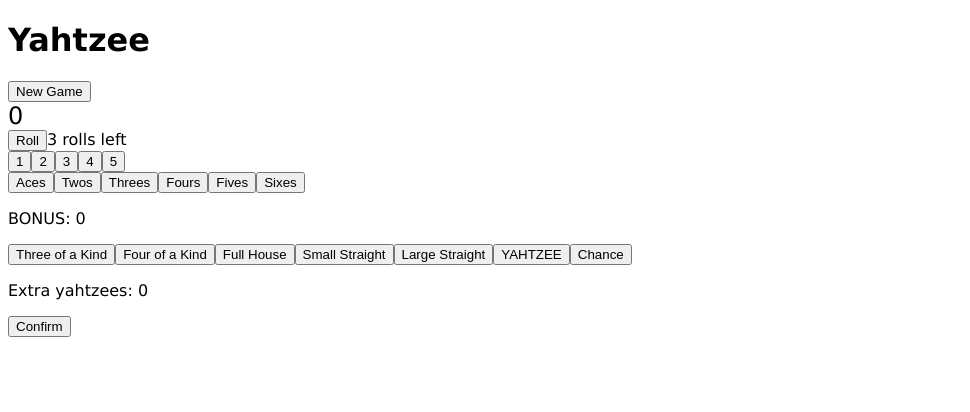
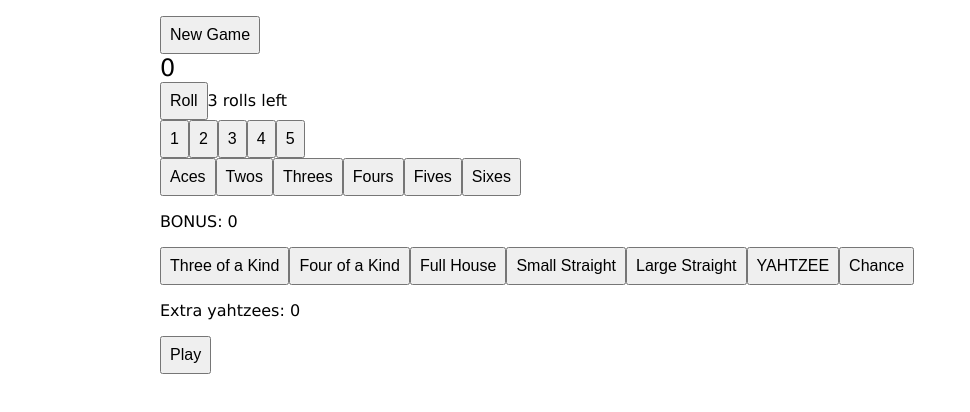
Before and after one commit to bbanting/react-trial, a React (Create React App) app: page / in a window 1280 px wide. Shown: the top 412 px of the page, without its empty margins (0-970 px from the left). Built offline with nearby package versions, Linux system fonts and the light colour scheme.

Commit message:
Made NewGameButton; made it so the timer resets; did some trivial styling

```diff
--- a/src/App.js
+++ b/src/App.js
@@ -1,4 +1,4 @@
-import React, { useState, useEffect } from 'react';
+import React, { useState, useEffect, useRef } from 'react';
 import {STATE, HANDS, range, getDiceValues, getCounts, getScoreCookie, setScoreCookie} from "./util";
 import DiceSection from './DiceSection';
 import ScoringSection from "./ScoringSection";
@@ -15,15 +15,17 @@
   // time stores the start time of the game and, at game finish, the total elapsed time
   const [time, setTime] = useState(Date.now());
 
+  const prevGameStateRef = useRef(null);
+
   // This checks if the game is finished after scoring or moves
   // the game state on to the next turn so long as the state is
   // not BEGIN (otherwise it may be triggered before the game starts).
   useEffect(() => {
     if (scores.every(s => s !== null)) {
-      setGameState(STATE.FINISH);
+      changeGameState(STATE.FINISH);
       setTime(t => Math.round((Date.now() - t) / 1000));
     } else if (gameState !== STATE.BEGIN) {
-      setGameState(STATE.PREROLL);
+      changeGameState(STATE.PREROLL);
       setRolls(3);
     }
   }, [scores]);
@@ -39,6 +41,17 @@
     if (scores[11] !== 0 && HANDS[11].scoreFunc(getDiceValues(dice))) window.alert("YAHTZEE!");
   }, [dice]);
 
+  useEffect(() => {
+    if (prevGameStateRef.current === STATE.BEGIN) {
+      setTime(Date.now());
+    }
+  }, [gameState]);
+
+  function changeGameState(newState) {
+    prevGameStateRef.current = gameState;
+    setGameState(newState);
+  }
+
   function getScore() {
     const extraYahtzeeScore = ((yahtzees-1) > 0) ? ((yahtzees-1) * 50) : 0;
     const bonus = (scores.slice(0, 6).reduce((a, b) => a+b) >= 63) ? 35 : 0;
@@ -50,7 +63,7 @@
   }
 
   function newGame() {
-    setGameState(STATE.BEGIN);
+    changeGameState(STATE.BEGIN);
     setRolls(3);
     setYahtzees(0);
     setDice(range(1, 6).map(n => ({value: n, locked: false})))
@@ -59,12 +72,12 @@
 
   return (
     <div>
-      <button onClick={newGame}>New Game</button>
+      <NewGameButton resetFunc={newGame} />
       <ScoreDisplay score={getScore()} />
       <DiceSection
         dice={dice} setDice={setDice} setDiceHist={setDiceHist}
         rolls={rolls} setRolls={setRolls}
-        gameState={gameState} setGameState={setGameState}
+        gameState={gameState} setGameState={changeGameState}
         />
       <ScoringSection
         scores={scores} setScores={setScores}
@@ -76,9 +89,20 @@
         <Stats
           diceHist={diceHist}
           time={time}
-          score={getScore()} highscore={isNewHighscore}/>
+          score={getScore()} highscore={isNewHighscore}
+          resetFunc={newGame}
+          />
         }
     </div>
+  );
+}
+
+
+function NewGameButton({resetFunc}) {
+  return (
+    <button onClick={resetFunc}>
+      New Game
+    </button>
   );
 }
 
@@ -93,11 +117,10 @@
 }
 
 
-function Stats({ diceHist, time, score, highscore }) {
+function Stats({ diceHist, time, score, highscore, resetFunc}) {
   /**Displays the stats for the current game. */
   const placeholder = {1:0, 2:0, 3:0, 4:0, 5:0, 6:0};
   const counts = {...placeholder, ...getCounts(diceHist)};
-  const timeElapsed = time
 
   return (
     <div>
@@ -108,6 +131,7 @@
         )}
       <p>Total rolls: {diceHist ? (diceHist.length / 5) : 0}</p>
       <p>Total time: {time}</p>
+      <NewGameButton resetFunc={resetFunc} />
     </div>
   )
 }
@@ -115,8 +139,7 @@
 
 function App() {
   return (
-    <div>
-      <h1>Yahtzee</h1>
+    <div className="main">
       <Game />
     </div>
   );
--- a/src/DiceSection.js
+++ b/src/DiceSection.js
@@ -43,7 +43,7 @@
   }
 
   function rollDice() {
-    if (![STATE.ROLLING, STATE.BEGIN, STATE.PREROLL].includes(gameState)) return;
+    if ([STATE.SCORING, STATE.FINISH].includes(gameState)) return;
     if ([STATE.BEGIN, STATE.PREROLL].includes(gameState)) setGameState(STATE.ROLLING);
 
     if (rolls < 1) setRolls(3);
--- a/src/ScoringSection.js
+++ b/src/ScoringSection.js
@@ -6,29 +6,33 @@
   const bonusScore = (scores.slice(0, 6).reduce((a, b) => a+b) >= 63) ? 35 : 0
   return (
     <div>
-      {HANDS.slice(0, 6).map(
-        ((v, i) => (
-          <button value={i} key={i} onClick={(e) => selectFunc(e.target.value)}>
+      {HANDS.slice(0, 6).map((v, i) => {
+        const style = (scores[i] !== null) ? {backgroundColor: "pink"} : null;
+        return (
+          <button value={i} key={i} onClick={(e) => selectFunc(e.target.value)} style={style}>
             {HANDS[i].name}
           </button>
-          ))
-        )}
+          )
+        }
+      )}
       <p>BONUS: {bonusScore}</p>
     </div>
   );
 }
 
 
-function LowerHands({selectFunc}) {
+function LowerHands({selectFunc, scores}) {
   return (
     <div>
-      {HANDS.slice(6, HANDS.length).map(
-        ((v, i) => (
-          <button value={i+6} key={i+6} onClick={(e) => selectFunc(e.target.value)}>
+      {HANDS.slice(6, HANDS.length).map((v, i) => {
+        const style = (scores[i+6] !== null) ? {backgroundColor: "pink"} : null;
+        return (
+          <button value={i+6} key={i+6} onClick={(e) => selectFunc(e.target.value)} style={style}>
             {HANDS[i+6].name}
           </button>
-          ))
-        )}
+          )
+        }
+      )}
     </div>
   );
 }
@@ -60,9 +64,9 @@
   return (
     <>
       <UpperHands selected={selected} selectFunc={select} scores={scores} />
-      <LowerHands selected={selected} selectFunc={select} />
+      <LowerHands selected={selected} selectFunc={select} scores={scores} />
       <p>Extra yahtzees: {yahtzees}</p>
-      <button onClick={setScore}>Confirm</button>
+      <button onClick={setScore}>Play</button>
     </>
   );
 }
--- a/src/index.css
+++ b/src/index.css
@@ -1,17 +1,24 @@
 html {
-  font-family:Verdana, Geneva, Tahoma, sans-serif
+  font-family: Verdana, Geneva, Tahoma, sans-serif
 }
 
-.title {
-  text-align: center;
+body {
+  margin: 0;
 }
 
-th {
-  text-align: left;
-  font-size: x-large;
+.main {
+  height: 100%;
+  width: 75%;
+  margin: 0 auto;
+  padding: 1em;
 }
 
-input {
-  width: 100%;
-  padding: 0.2rem;
+h1 {
+  margin: 0;
+
 }
+
+button {
+  font-size: 1em;
+  padding: .5em;
+}
```
